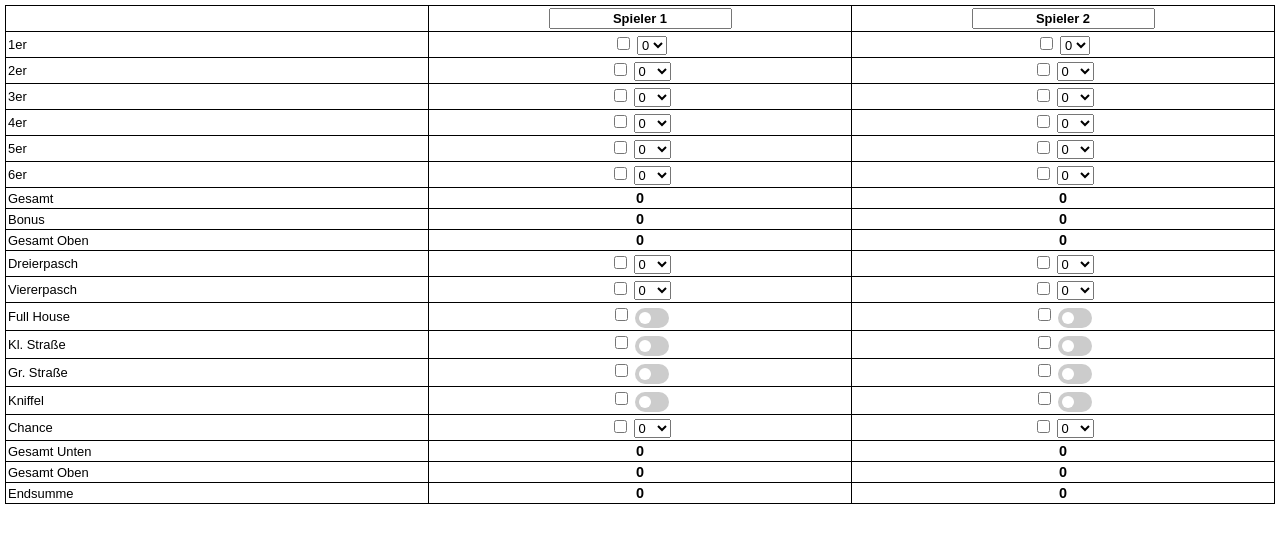
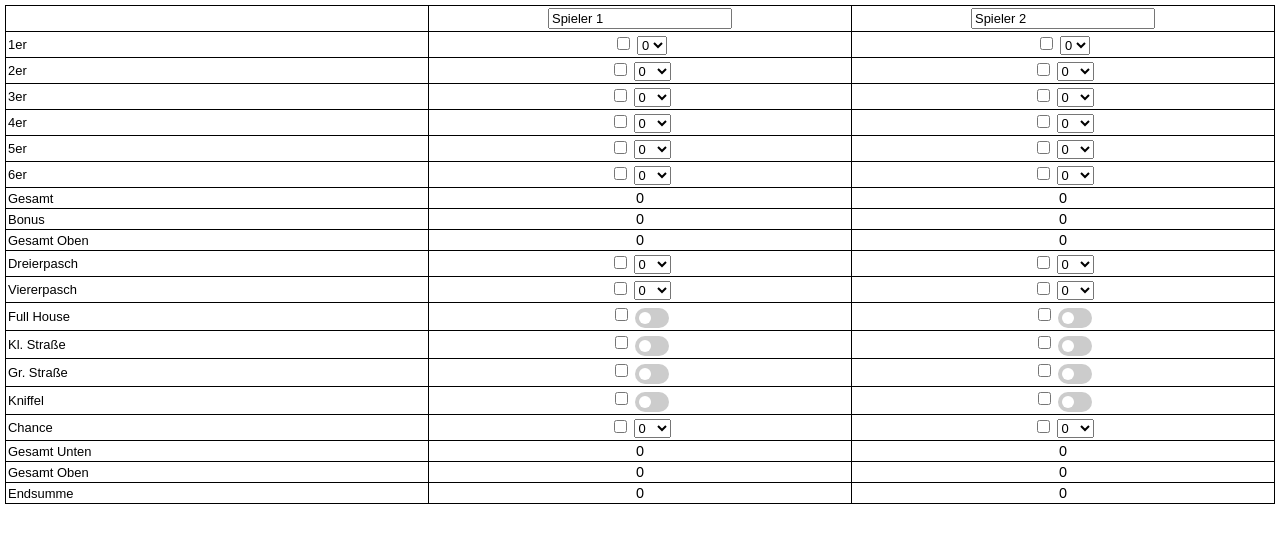
Before and after one commit to julianGGGG/kniffel2, a plain HTML site: page index.html in a window 1280 px wide. Drawn offline with Linux system fonts and the light colour scheme.

Commit message:
Update index.html

```diff
--- a/index.html
+++ b/index.html
@@ -10,12 +10,11 @@
             padding: 5px;
             margin: 0;
             box-sizing: border-box;
-            font-size: 0.9em;
-            overflow: hidden; /* Verhindert das Scrollen */
         }
         table {
             width: 100%;
             border-collapse: collapse;
+            font-size: 0.9em;
         }
         th, td {
             border: 1px solid #000;
@@ -31,10 +30,6 @@
         input[type=number], select, input[type=text], input[type=checkbox] {
             box-sizing: border-box;
             font-size: 0.9em;
-        }
-        .result {
-            font-weight: bold;
-            text-align: center;
         }
         .switch {
             position: relative;
@@ -113,10 +108,6 @@
             select, input[type=number] {
                 flex: 1;
             }
-            .result, input[type=text] {
-                text-align: center;
-                font-weight: bold;
-            }
         }
     </style>
 </head>
@@ -125,8 +116,8 @@
         <tbody>
             <tr>
                 <td></td>
-                <td><input type="text" id="player1-name" value="Spieler 1" class="result"></td>
-                <td><input type="text" id="player2-name" value="Spieler 2" class="result"></td>
+                <td><input type="text" id="player1-name" value="Spieler 1"></td>
+                <td><input type="text" id="player2-name" value="Spieler 2"></td>
             </tr>
             <tr>
                 <td class="category">1er</td>
@@ -316,18 +307,18 @@
             </tr>
             <tr>
                 <td class="category">Gesamt</td>
-                <td class="result"><span id="lia-gesamt">0</span></td>
-                <td class="result"><span id="julian-gesamt">0</span></td>
+                <td><span id="lia-gesamt">0</span></td>
+                <td><span id="julian-gesamt">0</span></td>
             </tr>
             <tr>
                 <td class="category">Bonus</td>
-                <td class="result"><span id="lia-bonus">0</span></td>
-                <td class="result"><span id="julian-bonus">0</span></td>
+                <td><span id="lia-bonus">0</span></td>
+                <td><span id="julian-bonus">0</span></td>
             </tr>
             <tr>
                 <td class="category">Gesamt Oben</td>
-                <td class="result"><span id="lia-gesamt-oben">0</span></td>
-                <td class="result"><span id="julian-gesamt-oben">0</span></td>
+                <td><span id="lia-gesamt-oben">0</span></td>
+                <td><span id="julian-gesamt-oben">0</span></td>
             </tr>
             <tr>
                 <td class="category">Dreierpasch</td>
@@ -688,18 +679,18 @@
             </tr>
             <tr>
                 <td class="category">Gesamt Unten</td>
-                <td class="result"><span id="lia-gesamt-unten">0</span></td>
-                <td class="result"><span id="julian-gesamt-unten">0</span></td>
+                <td><span id="lia-gesamt-unten">0</span></td>
+                <td><span id="julian-gesamt-unten">0</span></td>
             </tr>
             <tr>
                 <td class="category">Gesamt Oben</td>
-                <td class="result"><span id="lia-gesamt-oben-2">0</span></td>
-                <td class="result"><span id="julian-gesamt-oben-2">0</span></td>
+                <td><span id="lia-gesamt-oben-2">0</span></td>
+                <td><span id="julian-gesamt-oben-2">0</span></td>
             </tr>
             <tr>
                 <td class="category">Endsumme</td>
-                <td class="result"><span id="lia-endsumme">0</span></td>
-                <td class="result"><span id="julian-endsumme">0</span></td>
+                <td><span id="lia-endsumme">0</span></td>
+                <td><span id="julian-endsumme">0</span></td>
             </tr>
         </tbody>
     </table>
```
